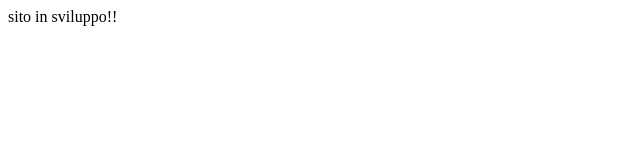
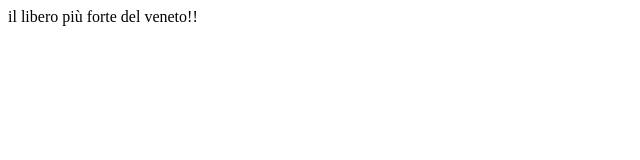
Before and after one commit to acamerani/acamerani.github.io, a plain HTML site: page index.html in a window 1280 px wide. Shown: the whole page, without its empty margins (0-640 px from the left). Drawn offline with Linux system fonts and the light colour scheme.

Commit message:
Update index.html

```diff
--- a/index.html
+++ b/index.html
@@ -1,3 +1,3 @@
 <html>
-sito in sviluppo!!
+il libero più forte del veneto!!
 </html>
```
